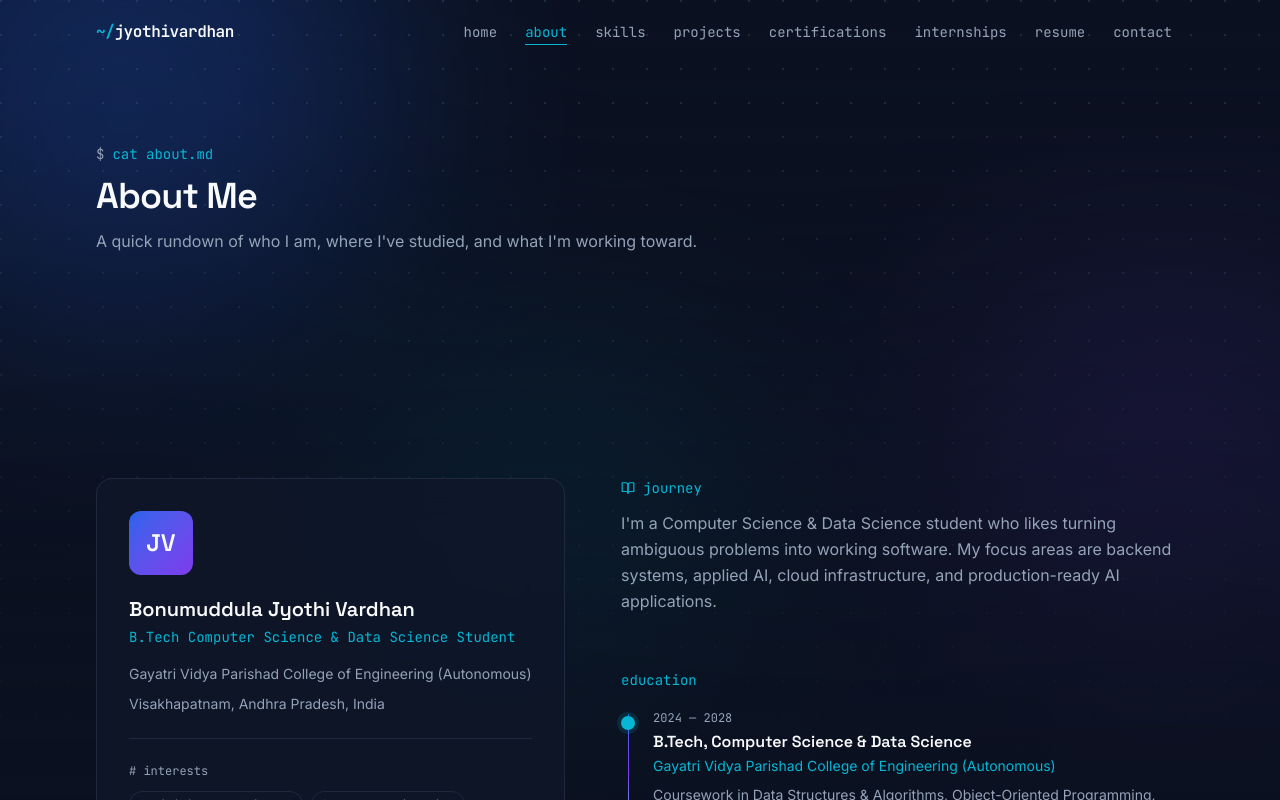
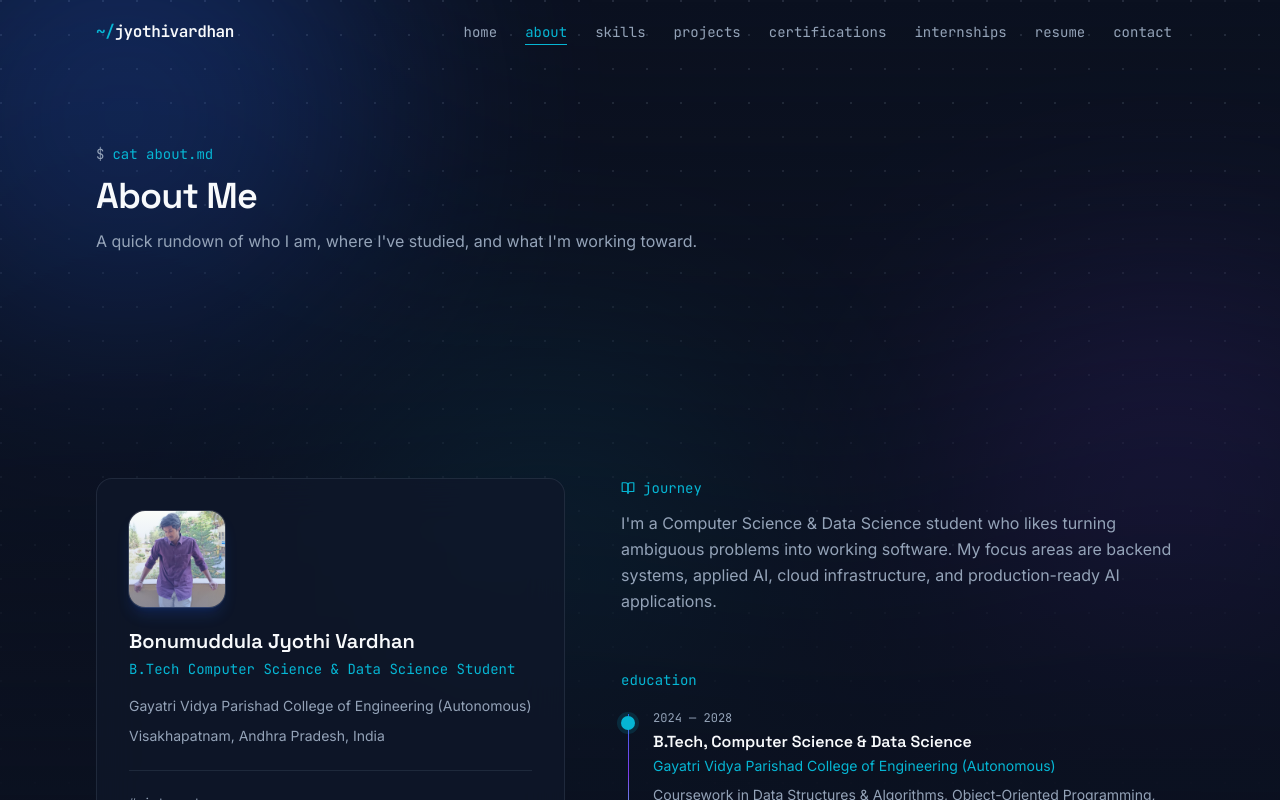
Before and after one commit to Vardhcr/vardhan-portfolio, a React (Vite) app: page /about in a window 1280 px wide. Shown: the top 800 px of the page. Built offline with nearby package versions, Linux system fonts and the light colour scheme.

Commit message:
Show profile photo on about page

```diff
--- a/src/pages/About.jsx
+++ b/src/pages/About.jsx
@@ -18,8 +18,13 @@ export default function About() {
         <div className="grid lg:grid-cols-[1fr_1.2fr] gap-14">
           <Reveal direction="left">
             <div className="glass-strong rounded-2xl p-8 sticky top-24">
-              <div className="w-16 h-16 rounded-xl bg-gradient-to-br from-primary to-secondary grid place-items-center font-display text-2xl font-semibold">
-                {profile.firstName.split(" ").map((n) => n[0]).join("")}
+              <div className="relative h-24 w-24 overflow-hidden rounded-2xl ring-1 ring-white/15 shadow-lg shadow-primary/20">
+                <img
+                  src="/images/jyothi-vardhan.png"
+                  alt={`Portrait of ${profile.name}`}
+                  className="h-full w-full object-cover object-[50%_20%]"
+                />
+                <div className="absolute inset-0 bg-gradient-to-t from-primary/25 to-transparent" />
               </div>
               <h3 className="font-display text-xl font-semibold mt-5">{profile.name}</h3>
               <p className="font-mono text-sm text-accent mt-1">{profile.role}</p>
```
